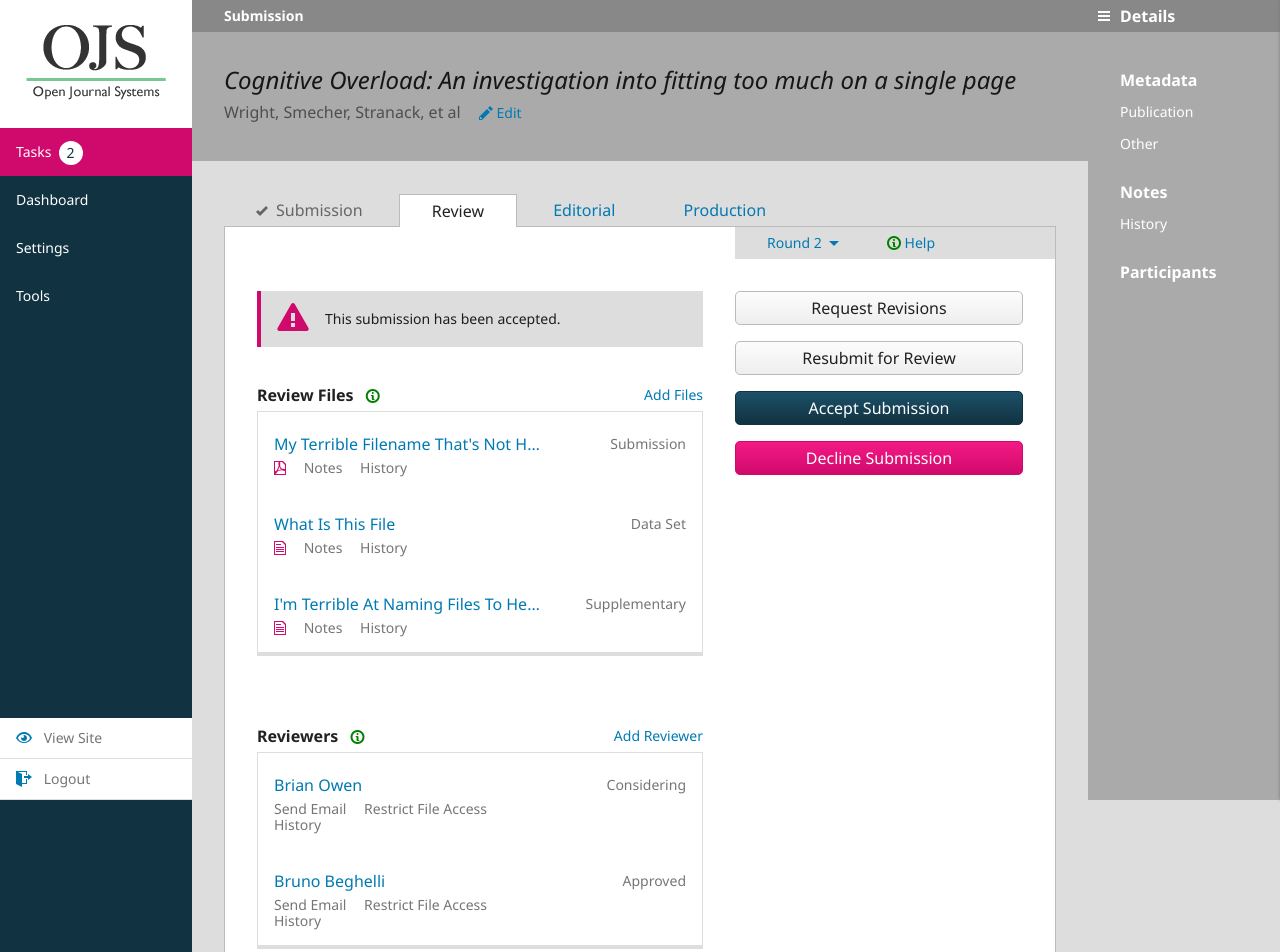
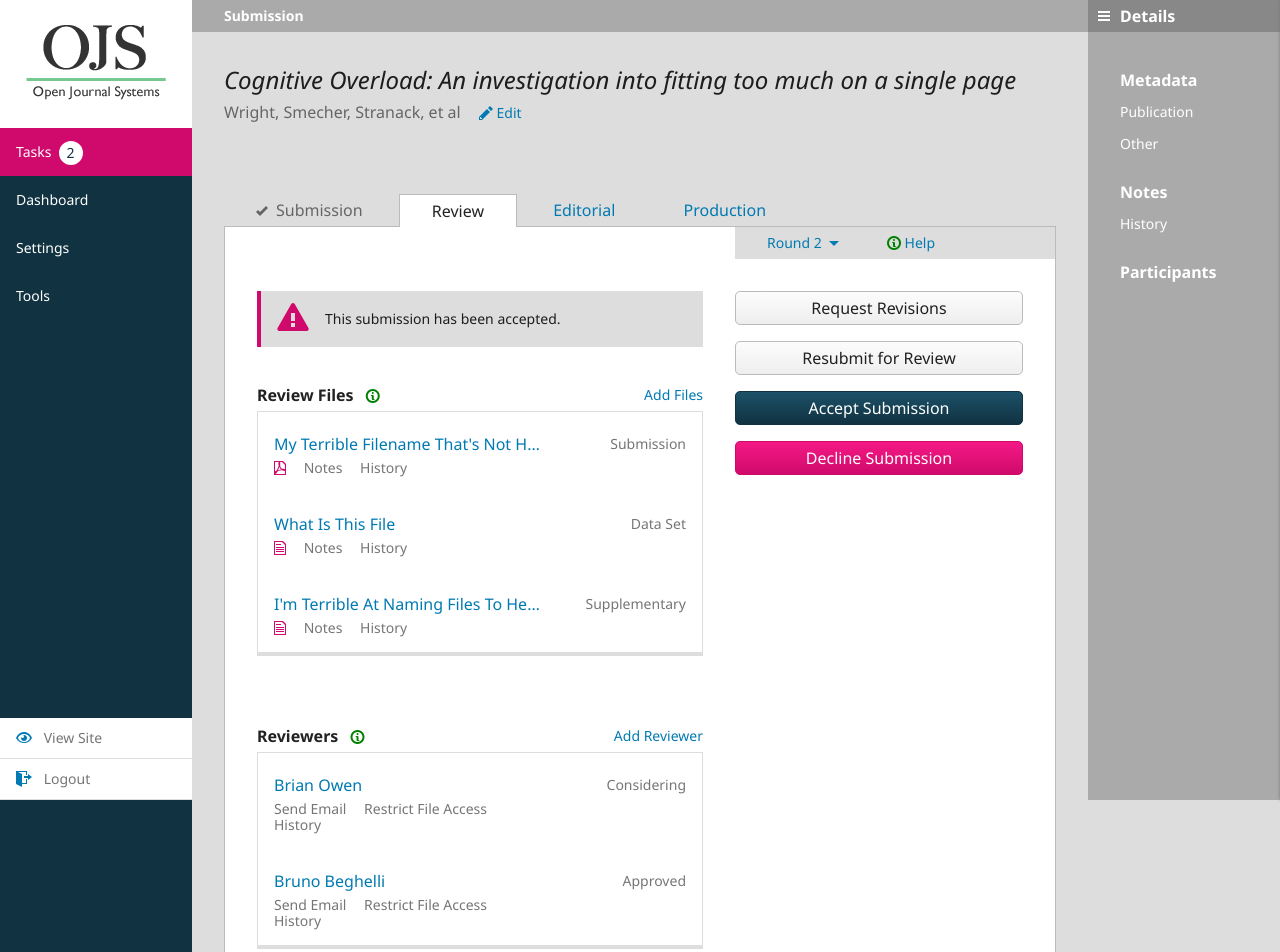
Before and after one commit to NateWr/pkp-admin-sketches, a website: page submission.html in a window 1280 px wide. Shown: the top 952 px of the page. Drawn offline with nearby package versions, Linux system fonts and the light colour scheme.

Commit message:
* Remove submission bg to reduce nesting levels

```diff
--- a/assets/src/less/submission.less
+++ b/assets/src/less/submission.less
@@ -6,7 +6,7 @@
 
 	> .top-bar {
 		margin: -@double -@double @double -@double;
-		background: @bg-dark;
+		background: @bg-shade;
 		color: #fff;
 		font-size: @font-sml;
 		padding: 0 @double;
@@ -22,7 +22,6 @@
 	> .head {
 		margin: -@double -@double @double -@double;
 		padding: @double;
-		background: @bg-shade;
 		line-height: @double;
 
 		.title {
```
Also changed, not shown: assets/css/base.css.
